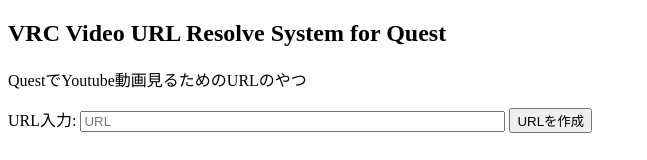
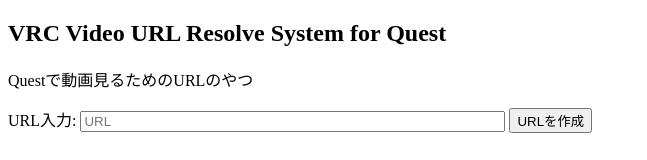
Before and after one commit to aki-lua87/vrc_quest_video_url, a website: page docs/index.html in a window 1280 px wide. Shown: the top 160 px of the page, without its empty margins (0-647 px from the left). Drawn offline with Linux system fonts and the light colour scheme.

Commit message:
Update index.html

```diff
--- a/docs/index.html
+++ b/docs/index.html
@@ -12,7 +12,7 @@
     <article>
         <h1>VRC Video URL Resolve System for Quest</h1>
 
-        <p>QuestでYoutube動画見るためのURLのやつ</p>
+        <p>Questで動画見るためのURLのやつ</p>
 
         <label for="input">URL入力: </label>
         <!-- <textarea onchange="doCreateURL()" name="input" cols="40" rows="1" id="input"></textarea> -->
```
